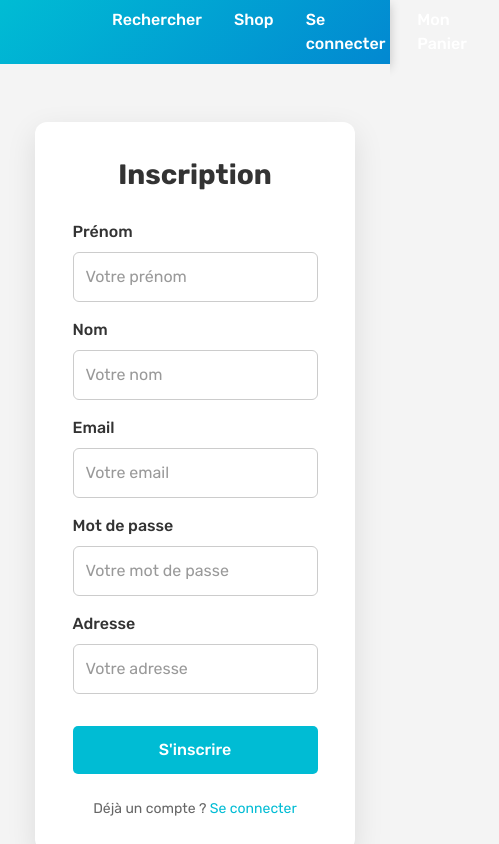
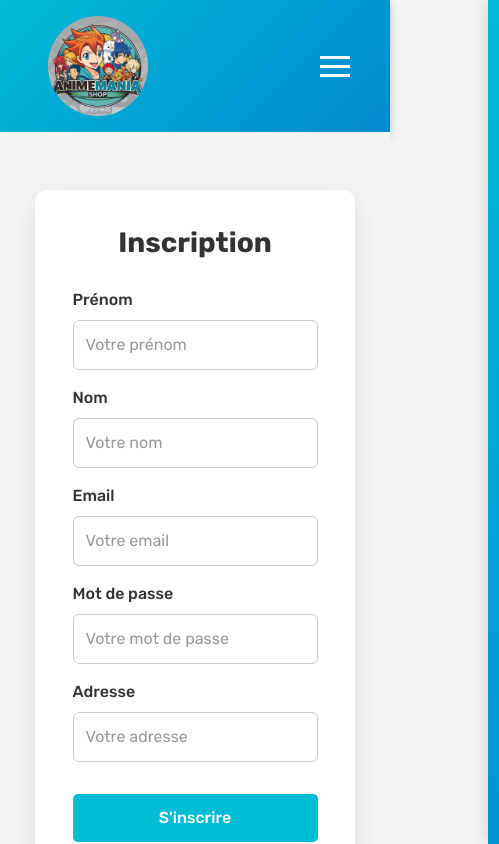
Before and after one commit to YannCrt/AnimeManiaShop, a Next.js app in the folder animemaniashop/: page /signup in a window 390 px wide. Shown: the top 844 px of the page, 499 px wide, since content can reach past the window. Built offline with nearby package versions, Linux system fonts and the light colour scheme; no server answers.

Commit message:
update product page and Navbar

```diff
--- a/animemaniashop/src/app/components/Navbar.jsx
+++ b/animemaniashop/src/app/components/Navbar.jsx
@@ -1,42 +1,69 @@
 "use client";
 
-import React, { useEffect, useState } from "react";
+import React, { useState } from "react";
 import Image from "next/image";
 import Link from "next/link";
-import { useAuth } from "../contexte/auth"; // Utilisation du context
+import { useAuth } from "../contexte/auth";
 
 const Navbar = () => {
-  const { isAuthenticated } = useAuth(); // Récupère l'état d'authentification depuis le contexte
+  const { isAuthenticated } = useAuth();
+  const [mobileMenuOpen, setMobileMenuOpen] = useState(false);
+
+  const toggleMobileMenu = () => {
+    setMobileMenuOpen(!mobileMenuOpen);
+  };
 
   return (
     <div className="navbar">
       <div className="nav-img">
         <Link href="/">
-          <Image src="/logo.jpg" width={100} height={90} alt="Logo" />
+          <Image
+            src="/logo.jpg"
+            width={100}
+            height={90}
+            alt="Logo"
+            className="logo-image"
+          />
         </Link>
       </div>
-      <div className="nav-links">
+
+      {/* Hamburger menu pour mobile */}
+      <div className="hamburger-menu" onClick={toggleMobileMenu}>
+        <span></span>
+        <span></span>
+        <span></span>
+      </div>
+
+      <div className={`nav-links ${mobileMenuOpen ? "show-mobile-menu" : ""}`}>
         <ul>
           <li>
-            <Link href="#search">Rechercher</Link>
+            <Link href="#search" className="nav-link">
+              <span className="nav-link-text">Rechercher</span>
+            </Link>
           </li>
           <li>
-            <a href="/shop">Shop</a>
+            <Link href="/shop" className="nav-link">
+              <span className="nav-link-text">Shop</span>
+            </Link>
           </li>
 
           {isAuthenticated ? (
-            <>
-              <li>
-                <Link href="/profil">Mon profil</Link>
-              </li>
-            </>
+            <li>
+              <Link href="/profil" className="nav-link">
+                <span className="nav-link-text">Mon profil</span>
+              </Link>
+            </li>
           ) : (
             <li>
-              <Link href="/login">Se connecter</Link>
+              <Link href="/login" className="nav-link">
+                <span className="nav-link-text">Se connecter</span>
+              </Link>
             </li>
           )}
           <li>
-            <a href="/cart">Mon Panier</a>
+            <Link href="/cart" className="nav-link cart-link">
+              <span className="nav-link-text">Mon Panier</span>
+            </Link>
           </li>
         </ul>
       </div>
--- a/animemaniashop/src/app/globals.css
+++ b/animemaniashop/src/app/globals.css
@@ -85,6 +85,7 @@ body {
 }
 
 /* Navigation */
+/* Navbar moderne et responsive */
 .navbar {
   display: flex;
   justify-content: space-between;
@@ -97,20 +98,24 @@ body {
   color: var(--white-color);
   padding: 0.5rem 1rem;
   box-shadow: var(--box-shadow-sm);
+
+  top: 0;
+  z-index: 1000;
 }
 
 .nav-img {
-  padding: 1rem;
-  margin-left: 4rem;
+  padding: 0.5rem;
+  margin-left: 1.5rem;
 }
 
-.nav-img a img {
+.logo-image {
   border-radius: 50%;
-  transition: var(--transition-default);
+  transition: transform 0.3s ease, box-shadow 0.3s ease;
 }
 
-.nav-img a img:hover {
+.logo-image:hover {
   transform: scale(1.05);
+  box-shadow: 0 0 15px rgba(255, 255, 255, 0.3);
 }
 
 .nav-links ul {
@@ -125,15 +130,124 @@ body {
   margin-right: 2rem;
 }
 
-.nav-links ul li a {
+.nav-link {
   color: var(--white-color);
   text-decoration: none;
   font-weight: 500;
+  position: relative;
+  padding: 0.5rem 0;
+  display: inline-block;
   transition: var(--transition-default);
 }
 
-.nav-links ul li a:hover {
-  opacity: 0.8;
+.nav-link-text {
+  position: relative;
+}
+
+.nav-link-text::after {
+  content: "";
+  position: absolute;
+  width: 0;
+  height: 2px;
+  bottom: -4px;
+  left: 0;
+  background-color: var(--white-color);
+  transition: width 0.3s ease;
+}
+
+.nav-link:hover .nav-link-text::after {
+  width: 100%;
+}
+
+.cart-link {
+  display: flex;
+  align-items: center;
+}
+
+/* Hamburger menu pour mobile */
+.hamburger-menu {
+  display: none;
+  flex-direction: column;
+  justify-content: space-between;
+  width: 30px;
+  height: 21px;
+  cursor: pointer;
+  z-index: 1001;
+}
+
+.hamburger-menu span {
+  display: block;
+  width: 100%;
+  height: 3px;
+  background-color: var(--white-color);
+  transition: all 0.3s ease;
+}
+
+/* Media queries pour la responsivité */
+@media (max-width: 768px) {
+  .hamburger-menu {
+    display: flex;
+    margin-right: 1.5rem;
+  }
+
+  .nav-links {
+    position: fixed;
+    top: 0;
+    right: -100%;
+    width: 75%;
+    height: 100vh;
+    background: linear-gradient(
+      135deg,
+      var(--primary-color),
+      var(--primary-color-dark)
+    );
+    display: flex;
+    flex-direction: column;
+    justify-content: center;
+    align-items: center;
+    transition: right 0.3s ease;
+    box-shadow: -5px 0 15px rgba(0, 0, 0, 0.1);
+  }
+
+  .nav-links.show-mobile-menu {
+    right: 0;
+  }
+
+  .nav-links ul {
+    flex-direction: column;
+    align-items: center;
+    width: 100%;
+  }
+
+  .nav-links ul li {
+    margin: 1rem 0;
+    width: 100%;
+    text-align: center;
+  }
+
+  .nav-links ul li:last-child {
+    margin-right: 0;
+  }
+
+  .nav-link {
+    display: block;
+    padding: 1rem 0;
+    width: 100%;
+    font-size: 1.2rem;
+  }
+
+  /* Animation pour hamburger menu */
+  .show-mobile-menu .hamburger-menu span:first-child {
+    transform: rotate(45deg) translate(5px, 5px);
+  }
+
+  .show-mobile-menu .hamburger-menu span:nth-child(2) {
+    opacity: 0;
+  }
+
+  .show-mobile-menu .hamburger-menu span:last-child {
+    transform: rotate(-45deg) translate(7px, -6px);
+  }
 }
 
 /* Footer */
```
Also changed, not shown: animemaniashop/src/app/product/[id]/page.jsx (+72 -52 lines).
